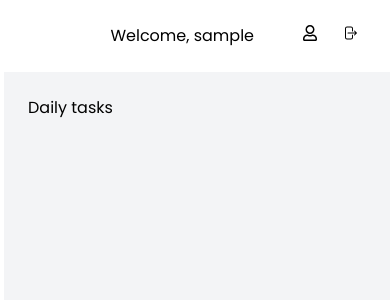
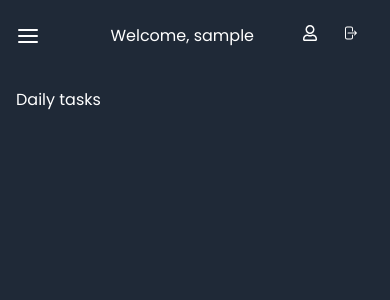
Before and after one commit to yordan-gergov01/Natty-Cyborg, a React (Vite) app in the folder frontend/: page /dashboard in a window 390 px wide. Shown: the top 300 px of the page. Built offline with nearby package versions, Linux system fonts and the light colour scheme; sample sign-in values are in the browser's storage.

Commit message:
make the header menu responsive

```diff
--- a/frontend/eslint.config.js
+++ b/frontend/eslint.config.js
@@ -34,6 +34,7 @@ export default [
         { allowConstantExport: true },
       ],
       "no-unused-vars": "off",
+      "react/prop-types": "off",
     },
   },
 ];
--- a/frontend/src/ui/AppLayout.jsx
+++ b/frontend/src/ui/AppLayout.jsx
@@ -1,16 +1,24 @@
 import { Outlet } from "react-router";
+import { useState } from "react";
+
 import Sidebar from "./Sidebar";
 import Header from "./Header";
 
 function AppLayout() {
+  const [isSidebarOpen, setIsSidebarOpen] = useState(false);
+
+  function toggleSidebar() {
+    setIsSidebarOpen(!isSidebarOpen);
+  }
+
   return (
-    <div className="flex min-h-screen">
-      <Sidebar />
+    <div className="flex min-h-screen bg-gray-900 text-white">
+      <Sidebar isOpen={isSidebarOpen} toggleSidebar={toggleSidebar} />
 
-      <div className="flex flex-1 flex-col ml-1">
-        <Header />
+      <div className="flex flex-1 flex-col">
+        <Header toggleSidebar={toggleSidebar} />
 
-        <main className="flex-1 bg-gray-100 p-6">
+        <main className="flex-1 bg-gray-800 overflow-y-auto p-4">
           <Outlet />
         </main>
       </div>
--- a/frontend/src/ui/Header.jsx
+++ b/frontend/src/ui/Header.jsx
@@ -1,11 +1,18 @@
+import { FiMenu } from "react-icons/fi";
+
 import HeaderMenu from "./HeaderMenu";
 import UserAvatar from "./UserAvatar";
 
-function Header() {
+function Header({ toggleSidebar }) {
   return (
-    <header className="w-full bg-white gap-4 text-black py-2 px-4 flex justify-end items-center">
-      <UserAvatar />
-      <HeaderMenu />
+    <header className="w-full bg-gray-800 gap-4 text-white py-2 px-4 flex justify-between items-center md:justify-end">
+      <button className="md:hidden text-2xl" onClick={toggleSidebar}>
+        <FiMenu />
+      </button>
+      <div className="flex items-center gap-4">
+        <UserAvatar />
+        <HeaderMenu />
+      </div>
     </header>
   );
 }
--- a/frontend/src/ui/Sidebar.jsx
+++ b/frontend/src/ui/Sidebar.jsx
@@ -5,9 +5,7 @@ import MainNav from "./MainNav";
 
 import { FiMenu } from "react-icons/fi";
 
-function Sidebar() {
-  const [isOpen, setIsOpen] = useState(false);
-
+function Sidebar({ isOpen, toggleSidebar }) {
   return (
     <aside
       className={`${
@@ -18,7 +16,7 @@ function Sidebar() {
         <Logo />
         <button
           className="md:hidden text-white text-2xl"
-          onClick={() => setIsOpen(!isOpen)}
+          onClick={toggleSidebar}
         >
           <FiMenu />
         </button>
```
